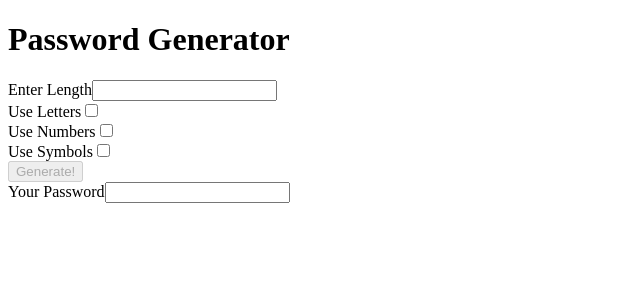
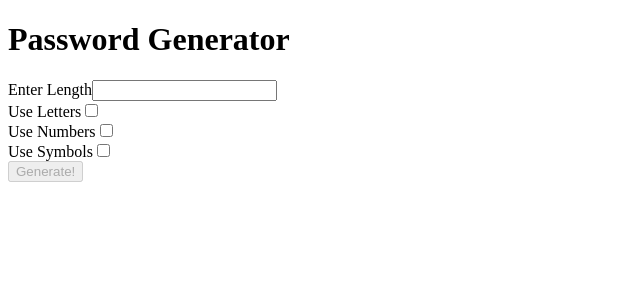
Before and after one commit to rhodinemma/password-generator, an Angular app: page / in a window 1280 px wide. Shown: the top 300 px of the page, without its empty margins (0-640 px from the left). Built offline with nearby package versions, Linux system fonts and the light colour scheme.

Commit message:
feat: working with structural directives

```diff
--- a/src/app/app.component.html
+++ b/src/app/app.component.html
@@ -23,7 +23,7 @@
     (click)="onButtonClick()">Generate!</button>
 </div>
 
-<div>
+<div *ngIf="password">
   <label>Your Password</label>
   <input [value]="password" />
 </div>
```
